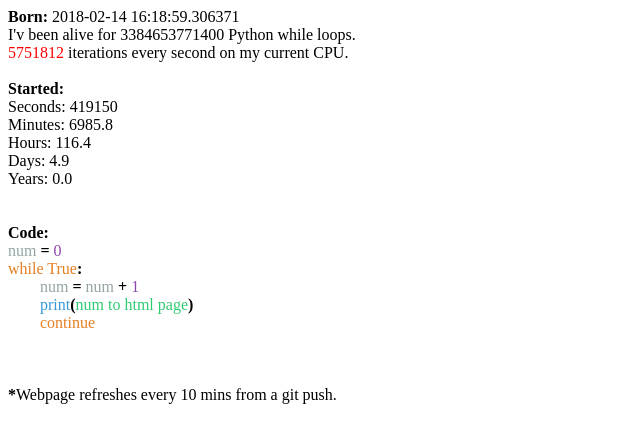
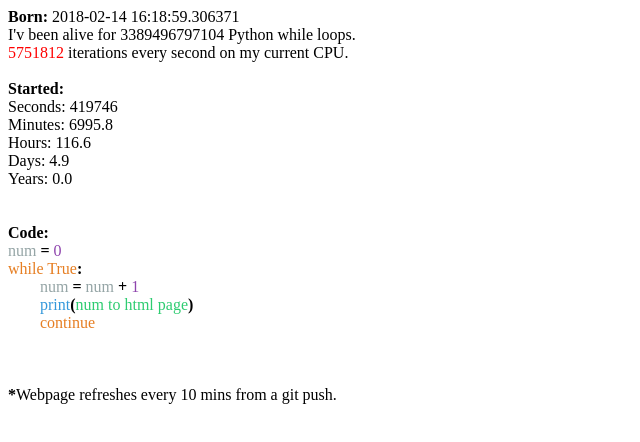
Before and after one commit to hookitup/hookitup.github.io, a plain HTML site: page index.html in a window 1280 px wide. Shown: the full height of the page, 0-640 px from the left. Drawn offline with Linux system fonts and the light colour scheme.

Commit message:
updating index

```diff
--- a/index.html
+++ b/index.html
@@ -1 +1 @@
-<html><head><title>Python while loop</title></head><body><b>Born:</b> 2018-02-14 16:18:59.306371</br>I'v been alive for 3384653771400 Python while loops.</br><font color="red">5751812</font> iterations every second on my current CPU.</body></br></br><b>Started:</b></br>Seconds: 419150</br>Minutes: 6985.8</br>Hours: 116.4</br>Days: 4.9</br>Years: 0.0</br></br></br><b>Code:</b></br><font color=#95A5A6>num</font> <b>=</b> <font color=#8E44AD>0</font></br><font color=#E67E22>while True</font><b>:</b></br>&nbsp&nbsp&nbsp&nbsp&nbsp&nbsp&nbsp <font color=#95A5A6>num</font> <b>=</b> <font color=#95A5A6>num</font> <b>+</b> <font color=#8E44AD>1</font></br>&nbsp&nbsp&nbsp&nbsp&nbsp&nbsp&nbsp <font color=#3498DB>print</font><b>(</b><font color=#2ECC71>num to html page</font><b>)</b></br>&nbsp&nbsp&nbsp&nbsp&nbsp&nbsp&nbsp <font color=#E67E22>continue</font></br></br></br></br><b>*</b>Webpage refreshes every 10 mins from a git push.</html>
+<html><head><title>Python while loop</title></head><body><b>Born:</b> 2018-02-14 16:18:59.306371</br>I'v been alive for 3389496797104 Python while loops.</br><font color="red">5751812</font> iterations every second on my current CPU.</body></br></br><b>Started:</b></br>Seconds: 419746</br>Minutes: 6995.8</br>Hours: 116.6</br>Days: 4.9</br>Years: 0.0</br></br></br><b>Code:</b></br><font color=#95A5A6>num</font> <b>=</b> <font color=#8E44AD>0</font></br><font color=#E67E22>while True</font><b>:</b></br>&nbsp&nbsp&nbsp&nbsp&nbsp&nbsp&nbsp <font color=#95A5A6>num</font> <b>=</b> <font color=#95A5A6>num</font> <b>+</b> <font color=#8E44AD>1</font></br>&nbsp&nbsp&nbsp&nbsp&nbsp&nbsp&nbsp <font color=#3498DB>print</font><b>(</b><font color=#2ECC71>num to html page</font><b>)</b></br>&nbsp&nbsp&nbsp&nbsp&nbsp&nbsp&nbsp <font color=#E67E22>continue</font></br></br></br></br><b>*</b>Webpage refreshes every 10 mins from a git push.</html>
```
